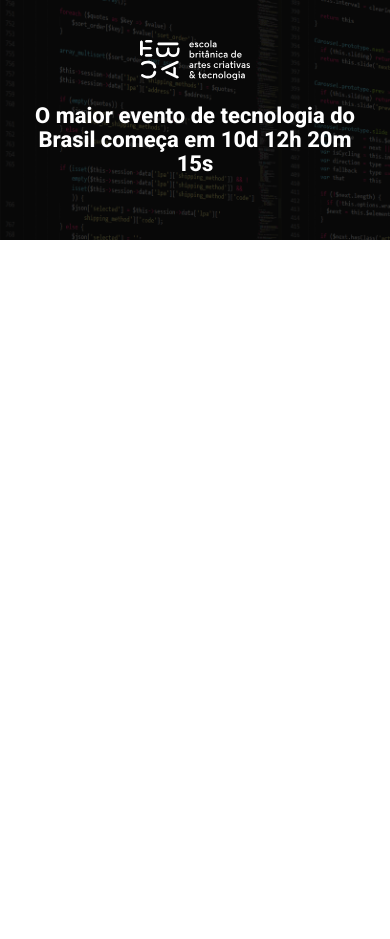
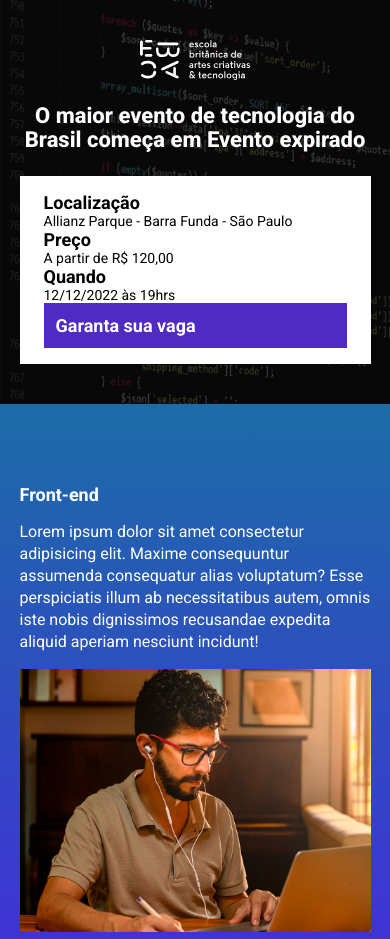
Before and after one commit to JhonatasPaiva/ebac_tech_talks, a website built with Parcel: page src/index.html in a window 390 px wide. Shown: the top 939 px of the page. Before the commit the page ends 844 px from the top, so only its background shows below. Built offline with nearby package versions, Linux system fonts and the light colour scheme.

Commit message:
criando a contagem regressiva

```diff
--- a/package.json
+++ b/package.json
@@ -4,6 +4,7 @@
   "description": "",
   "scripts": {
     "dev": "parcel src/index.html",
+    "build": "parcel build src/index.html",
     "test": "echo \"Error: no test specified\" && exit 1"
   },
   "keywords": [],
--- a/src/index.html
+++ b/src/index.html
@@ -8,20 +8,84 @@
     <link rel="preconnect" href="https://fonts.googleapis.com">
     <link rel="preconnect" href="https://fonts.gstatic.com" crossorigin>
     <link href="https://fonts.googleapis.com/css2?family=Roboto:ital,wght@0,100..900;1,100..900&display=swap" rel="stylesheet">
-
     <link rel="stylesheet" href="styles/main.scss">
+    <link rel="stylesheet" href="https://unpkg.com/aos@next/dist/aos.css" />
 </head>
 <body>
     <header class="hero">
         <div class="container">
             <img class="hero__logo" src="./images/ebac_logo.svg" alt="EBAC">
             <P class="hero__text">
-                O maior evento de tecnologia do Brasil começa em 10d 12h 20m 15s
+                O maior evento de tecnologia do Brasil começa em <span id="contador"></span>
             </P>
+            <div class="infos-bar">
+                <ul class="infos-bar__infos">
+                    <li class="infos-bar__infos__item">
+                        <b>Localização</b>
+                        Allianz Parque - Barra Funda - São Paulo
+                    </li>
+                    <li class="infos-bar__infos__item">
+                        <b>Preço</b>
+                        A partir de R$ 120,00
+                    </li>
+                    <li class="infos-bar__infos__item">
+                        <b>Quando</b>
+                        12/12/2022 às 19hrs
+                    </li>
+                </ul>
+                <a href="#" class="button button--primary">
+                    Garanta sua vaga
+                </a>
+            </div>
         </div>
     </header>
 
+    <section class="event event--frontend">
+        <div class="container" data-aos="fade-right">
+            <div class="event__details">
+                <h2 class="event__details__title">Front-end</h2>
+                <p class="event__details__description">
+                    Lorem ipsum dolor sit amet consectetur adipisicing elit. Maxime consequuntur assumenda consequatur alias voluptatum? Esse perspiciatis illum ab necessitatibus autem, omnis iste nobis dignissimos recusandae expedita aliquid aperiam nesciunt incidunt!
+                </p>
+            </div>
+            <img class="event__image" src="./images/frontend.png" alt="Front-end">
+        </div>
+    </section>
+    <section class="event event--ux-ui event--image-left">
+        <div class="container" data-aos="fade-left">
+            <div class="event__details">
+                <h2 class="event__details__title">UX/UI</h2>
+                <p class="event__details__description">
+                    Lorem ipsum dolor sit amet consectetur adipisicing elit. Maxime consequuntur assumenda consequatur alias voluptatum? Esse perspiciatis illum ab necessitatibus autem, omnis iste nobis dignissimos recusandae expedita aliquid aperiam nesciunt incidunt!
+                </p>
+            </div>
+            <img class="event__image" src="./images/frontend.png" alt="Front-end">
+        </div>
+    </section>
+    <section class="event event--data-science">
+        <div class="container"data-aos="fade-right">
+            <div class="event__details">
+                <h2 class="event__details__title">Data Science</h2>
+                <p class="event__details__description">
+                    Lorem ipsum dolor sit amet consectetur adipisicing elit. Maxime consequuntur assumenda consequatur alias voluptatum? Esse perspiciatis illum ab necessitatibus autem, omnis iste nobis dignissimos recusandae expedita aliquid aperiam nesciunt incidunt!
+                </p>
+            </div>
+            <img class="event__image" src="./images/frontend.png" alt="Front-end">
+        </div>
+    </section>
+    <section class="event event--backend event--image-left">
+        <div class="container" data-aos="fade-left">
+            <div class="event__details">
+                <h2 class="event__details__title">Back-end</h2>
+                <p class="event__details__description">
+                    Lorem ipsum dolor sit amet consectetur adipisicing elit. Maxime consequuntur assumenda consequatur alias voluptatum? Esse perspiciatis illum ab necessitatibus autem, omnis iste nobis dignissimos recusandae expedita aliquid aperiam nesciunt incidunt!
+                </p>
+            </div>
+            <img class="event__image" src="./images/frontend.png" alt="Front-end">
+        </div>
+    </section>
 
+    <script src="https://unpkg.com/aos@next/dist/aos.js"></script>
     <script src="scripts/main.js"></script>
 </body>
 </html>
--- a/src/scripts/main.js
+++ b/src/scripts/main.js
@@ -1 +1,27 @@
-console.log("olá mundo");
+AOS.init();
+
+const dataDoEvento = new Date("apr 24, 2026 19:00:00");
+const timeStampDoEvento = dataDoEvento.getTime();
+
+const contaAsHoras = setInterval(function() {
+    const agora = new Date();
+    const timeStampAtual = agora.getTime();
+
+    const distanciaAteOEvento = timeStampDoEvento - timeStampAtual;
+
+    const diaEmMS = 1000 * 60 * 60 * 24;
+    const horaEmMs = 1000 * 60 * 60;
+    const minutoEmMs = 1000 * 60;
+
+    const diasAteOEvento = Math.floor(distanciaAteOEvento / diaEmMS);
+    const horasAteOEvento = Math.floor((distanciaAteOEvento % diaEmMS) / horaEmMs);
+    const minutosAteOevento = Math.floor((distanciaAteOEvento % horaEmMs) / minutoEmMs);
+    const segundosAteOEvento = Math.floor((distanciaAteOEvento % minutoEmMs) / 1000);
+
+    document.getElementById('contador').innerHTML = `${diasAteOEvento}d ${horasAteOEvento}h ${minutosAteOevento}m ${segundosAteOEvento}`;
+
+    if (distanciaAteOEvento < 0) {
+        clearInterval(contaAsHoras);
+        document.getElementById('contador').innerHTML = 'Evento expirado'
+    }
+}, 1000);
--- /dev/null
+++ b/src/styles/_event.scss
@@ -0,0 +1,64 @@
+@use 'variables';
+
+.event {
+    padding: 80px 0;
+
+    &--frontend {
+        background-image: linear-gradient(variables.$blue1, variables.$blue2);
+    }
+
+    &--ux-ui {
+        background-image: linear-gradient(variables.$blue2, variables.$pink);
+    }
+
+    &--data-science {
+        background-image: linear-gradient(variables.$pink, variables.$yellow);
+    }
+
+    &--backend {
+        background-image: linear-gradient(variables.$yellow, variables.$pink);
+    }
+
+    &--image-left {
+        .container {
+            flex-direction:row-reverse
+        }
+    }
+
+    .container {
+        display: flex;
+        gap: 40px;
+    }
+
+    &__image {
+        max-width: 360px;
+    }
+
+    &__details {
+
+        &__title {
+            font-size: 18px;
+            font-weight: bold;
+            margin-bottom: 16px;
+        }
+
+        &__description {
+            line-height: 22px;
+        }
+    }
+
+    @media (max-width:640px) {
+        .container {
+            display: block;
+        }
+
+        &__image {
+            width: 100%;
+        }
+
+        &__details {
+            margin-right: 0;
+            margin-bottom: 16px;
+        }
+    }
+}
--- a/src/styles/_hero.scss
+++ b/src/styles/_hero.scss
@@ -1,3 +1,5 @@
+@use 'variables';
+
 .hero {
     padding-top: 64px;
     padding-bottom: 100px;
@@ -16,7 +18,7 @@
         left: 0;
         width: 100%;
         height: 100%;
-        background-color: #000;
+        background-color: variables.$secondaryTextColor;
         content: '';
         opacity: 0.7
     }
--- /dev/null
+++ b/src/styles/_variables.scss
@@ -0,0 +1,8 @@
+$textColor: #fff;
+$secondaryTextColor: #000;
+
+$blue1: #1B6CA7;
+$blue2: #442BDB;
+$pink: #89223B;
+$yellow: #9C791D;
+$purple: #4F2AC3;
--- /dev/null
+++ b/src/styles/components/_buttons.scss
@@ -0,0 +1,26 @@
+@use '../variables';
+
+.button {
+    padding: 12px;
+    font-size: 18px;
+    font-weight: bold;
+    text-decoration: none;
+    text-align: center;
+    white-space: nowrap;
+
+
+    &--primary {
+        color: #fff;
+        background-color: variables.$purple;
+    }
+
+    @media (max-width: 640px) {
+        display: block;
+        width: 100%;
+    }
+
+    @media (max-width: 1024px) {
+        display: flex;
+        align-items: center;
+    }
+}
--- /dev/null
+++ b/src/styles/components/_infos_bar.scss
@@ -0,0 +1,42 @@
+@use '../variables';
+
+.infos-bar {
+    padding: 16px 24px;
+    background-color: variables.$textColor;
+    display: flex;
+    justify-content: space-between;
+
+    &__infos {
+        display: flex;
+        gap: 40px;
+
+        &__item {
+            font-size: 14px;
+            color: #000;
+
+            b {
+                color: #000;
+                font-size: 18px;
+                display: block;
+            }
+        }
+    }
+
+    @media (max-width: 640px) {
+        display: block;
+
+        &__infos {
+            display: block;
+        }
+
+        &__item {
+            margin-bottom: 24px;
+        }
+    }
+
+    @media (max-width: 1024px) {
+        &__infos {
+            gap:16px;
+        }
+    }
+}
--- a/src/styles/main.scss
+++ b/src/styles/main.scss
@@ -1,11 +1,16 @@
 @use 'hero';
+@use 'components/infos_bar';
+@use 'components/buttons';
+@use 'event';
+@use 'variables';
 
 * {
     margin: 0;
     padding: 0;
     box-sizing: border-box;
     font-family: Roboto, sans-serif;
-    color: #fff;
+    color: variables.$textColor;
+    list-style: none;
 }
 
 .container {
```
